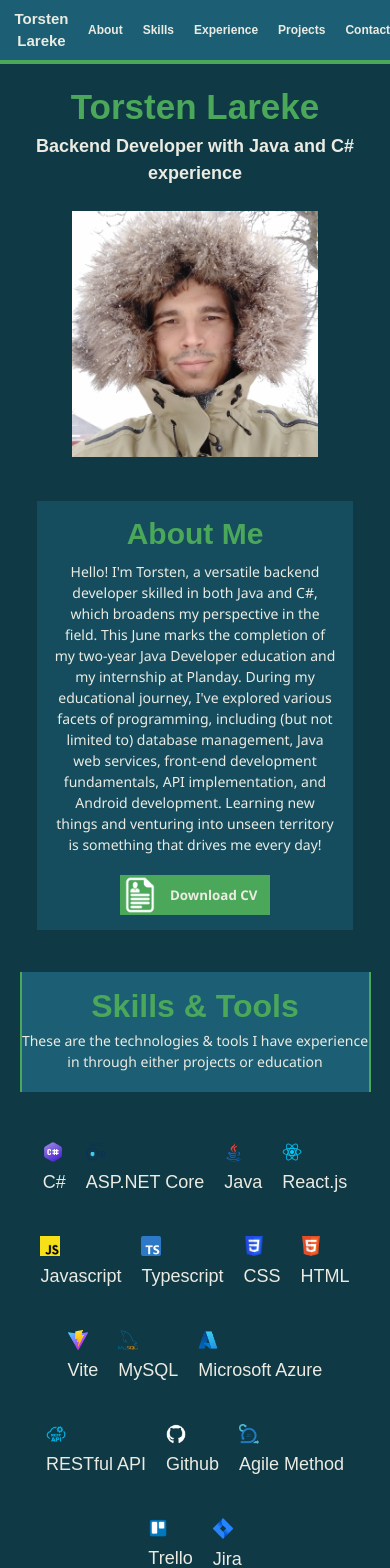
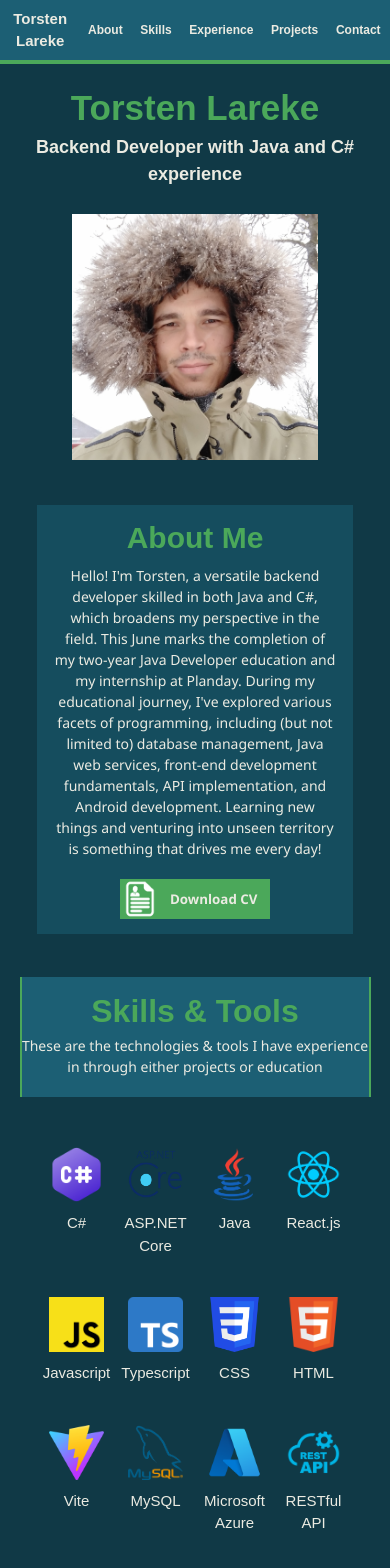
Before and after one commit to SirSalsa/dev-portfolio, a React (Vite) app: page / in a window 390 px wide. Shown: the top 1568 px of the page. Built offline with nearby package versions, Linux system fonts and the light colour scheme.

Commit message:
Updated skills styling, updated navbar

```diff
--- a/src/modules/navbar/navbar.scss
+++ b/src/modules/navbar/navbar.scss
@@ -28,6 +28,7 @@
     justify-content: flex-start;
 
     grid-column: 2/3;
+    padding-left: 25px;
 }
 
 #right_container {
@@ -40,14 +41,15 @@
 
     min-height: 60px;
     text-align: center;
+
+    padding-right: 25px;
+    padding-left: 10px;
 }
 
 #right_container > h2 {
     display: flex;
     min-height: inherit;
     align-items: center;
-    padding-left: 10px;
-    padding-right: 10px;
 }
 
 #right_container > h2:hover {
@@ -69,7 +71,6 @@
 
     #left_container > h1 {
         font-size: 30px;
-        margin-left: 5px;
     }
 
     #right_container {
@@ -96,9 +97,17 @@
         grid-template-columns: 20% 80%;
     }
 
+    #left_container {
+        padding-left: 3%;
+    }
+
     #left_container > h1 {
         font-size: 15px;
         text-align: center;
+    }
+
+    #right_container {
+        padding-right: 3%;
     }
 
     #right_container > h2 {
--- a/src/modules/skills/skills.scss
+++ b/src/modules/skills/skills.scss
@@ -19,18 +19,6 @@
     border-right: 2px solid $header_color;
 }
 
-#skills_container {
-    display: flex;
-    flex-flow: row wrap;
-    justify-content: center;
-
-    padding-bottom: 80px;
-}
-
-#skills_container>article {
-    transition: transform 0.25s ease-out;
-}
-
 #header_container>h1 {
     font-size: 40px;
     font-family: $header_font;
@@ -41,18 +29,36 @@
     font-family: $text_font;
 }
 
+#skills_container {
+    display: flex;
+    flex-flow: row wrap;
+    justify-content: center;
+
+    padding-bottom: 80px;
+}
+
 #skills_container>article {
-    margin: 20px 10px 20px 10px;
+    margin: 20px 10px;
+    width: 100px;
+    display: flex;
+    flex-direction: column;
+    align-items: center;
+    text-align: center;
 }
 
 #skills_container>article>img {
     width: 100px;
+    height: 100px;
 }
 
 #skills_container>article>p {
     font-family: $header_font;
-    text-align: center;
     font-size: 18px;
+    flex-flow: wrap;
+    flex-grow: 1;
+    align-self: center;
+    margin: 0;
+    padding-top: 10px;
 }
 
 // Tablet breakpoint
@@ -63,7 +69,8 @@
     }
 
     #skills_container>article>img {
-        width: 20px;
+        width: 75px;
+        height: 75px;
     }
 }
 
@@ -77,4 +84,18 @@
     #header_container>p {
         font-size: 14px;
     }
+
+    #skills_container>article {
+        margin: 20px 12px;
+        width: 55px;
+    }
+
+    #skills_container>article>img {
+        width: 55px;
+        height: 55px;
+    }
+
+    #skills_container>article>p {
+        font-size: 15px;
+    }
 }
```
